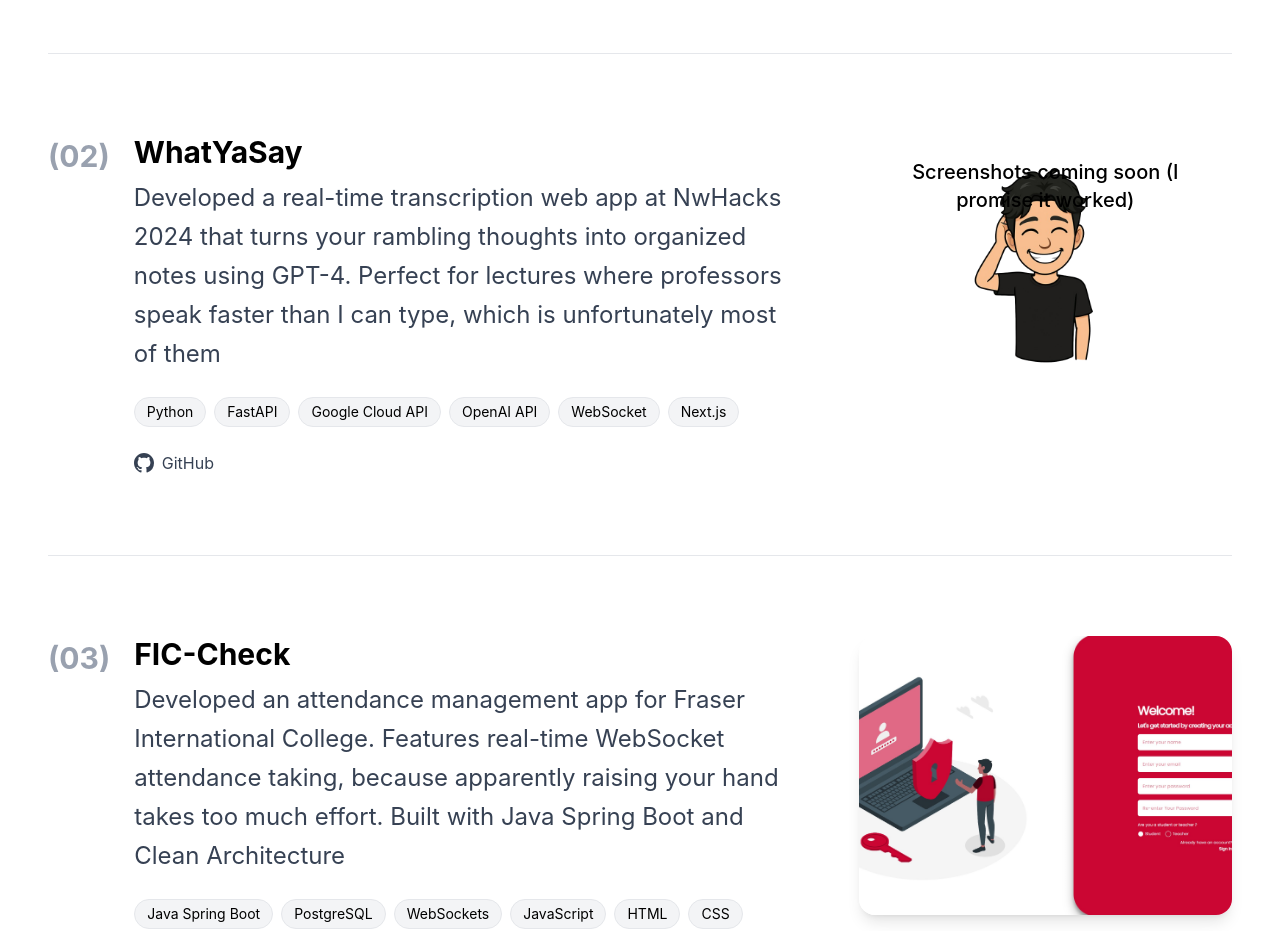
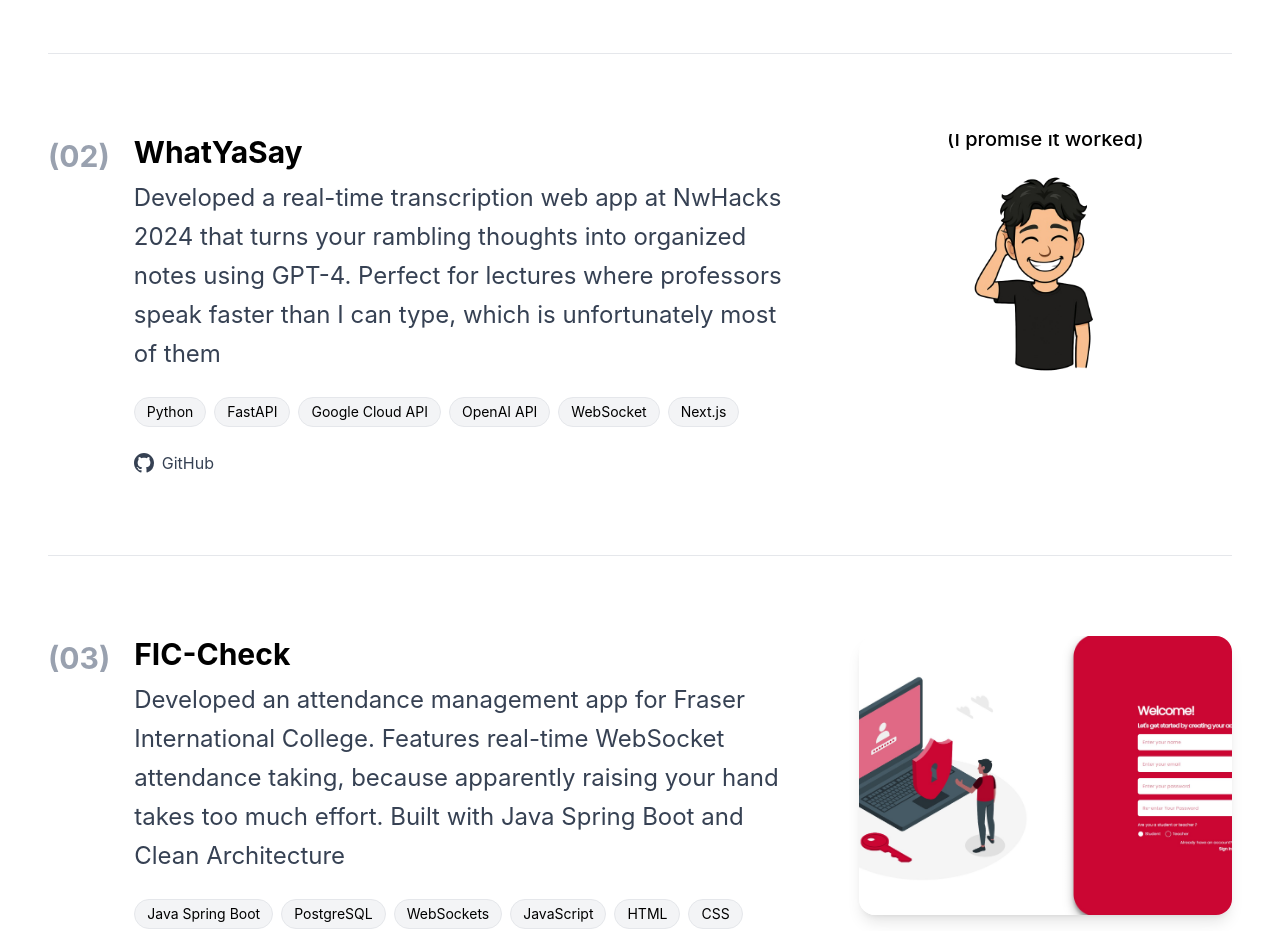
Before and after one commit to Mark-Vu/portfolio, a Next.js app: page /portfolio/ in a window 1280 px wide. Shown: the part 2380-3311 px from the top of the page. Built offline with nearby package versions, Linux system fonts and the light colour scheme.

Commit message:
style: fix image text

```diff
--- a/src/components/Projects.js
+++ b/src/components/Projects.js
@@ -218,7 +218,8 @@
                                     }`}
                                 >
                                     {!project.image ? (
-                                        <div className="relative w-full h-full flex flex-col items-center justify-center">
+                                        <div className="w-full h-full flex items-center justify-center">
+                                            <div className="relative">
                                                 <Image
                                                     src={getAssetPath(
                                                         "/bitmoji-hehe.png"
@@ -226,15 +227,18 @@
                                                     alt="Disappointed bitmoji"
                                                     width={150}
                                                     height={150}
-                                                className="object-contain mb-4"
+                                                    className="object-contain"
                                                 />
                                                 {project.whyNoImageText && (
-                                                <div className="absolute top-6 left-4 right-4 text-center">
+                                                    <div className="absolute -top-16 left-1/2 transform -translate-x-1/2 text-center w-70">
                                                         <p className="text-black text-xl font-medium px-3">
-                                                        {project.whyNoImageText}
+                                                            {
+                                                                project.whyNoImageText
+                                                            }
                                                         </p>
                                                     </div>
                                                 )}
+                                            </div>
                                         </div>
                                     ) : (
                                         <Image
```
Lines whose indentation alone changed are shown as unchanged.
